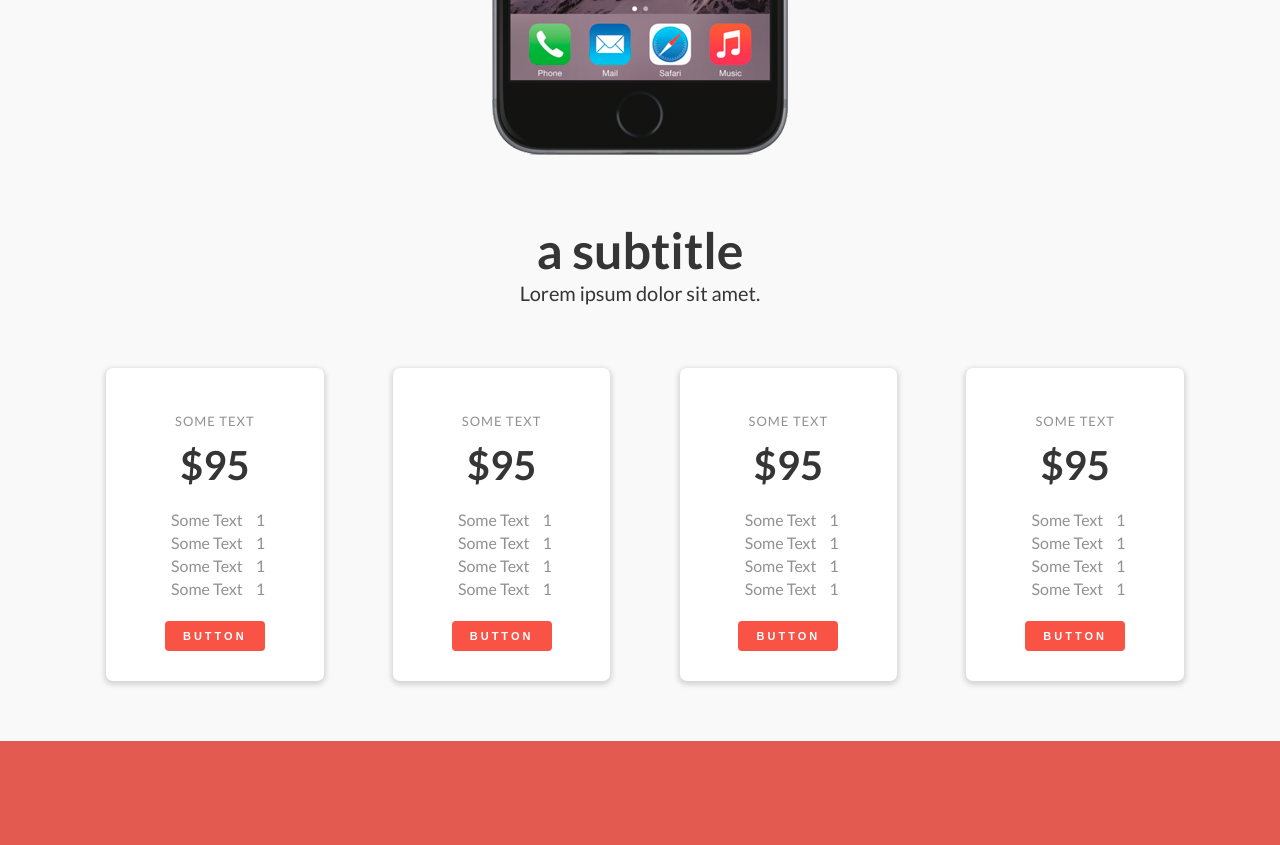
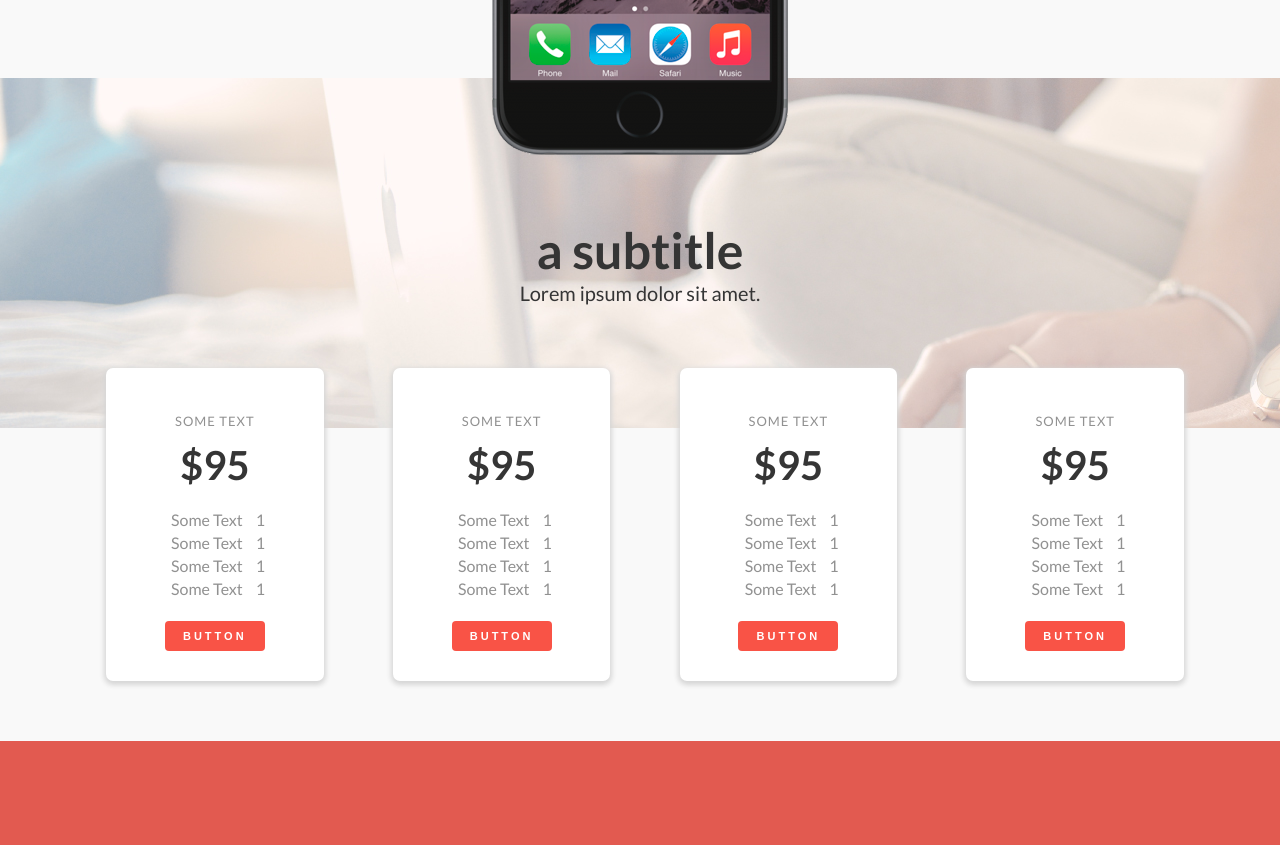
Before and after one commit to kvmoraga/Coderhouse, a plain HTML site: page TP08-SASS/index.html in a window 1280 px wide. Shown: the part 1543-2388 px from the top of the page. Drawn offline with Linux system fonts and the light colour scheme; the site is published under a folder, as on GitHub Pages, so addresses that start at the root find nothing.

Commit message:
Ejercicio 08 - Sass

```diff
--- a/TP08-SASS/assets/css/style.sass
+++ b/TP08-SASS/assets/css/style.sass
@@ -177,7 +177,7 @@ a
 .intro-precios
     @include size(100%, 350px)
     text-align: center
-    background-image: url(/TP06/assets/img/banner02.jpg)
+    background-image: url("../img/banner02.jpg")
     display: flex
     flex-direction: column
     justify-content: center
```
Also changed, not shown: TP08-SASS/assets/css/style.css, 1 other file.
